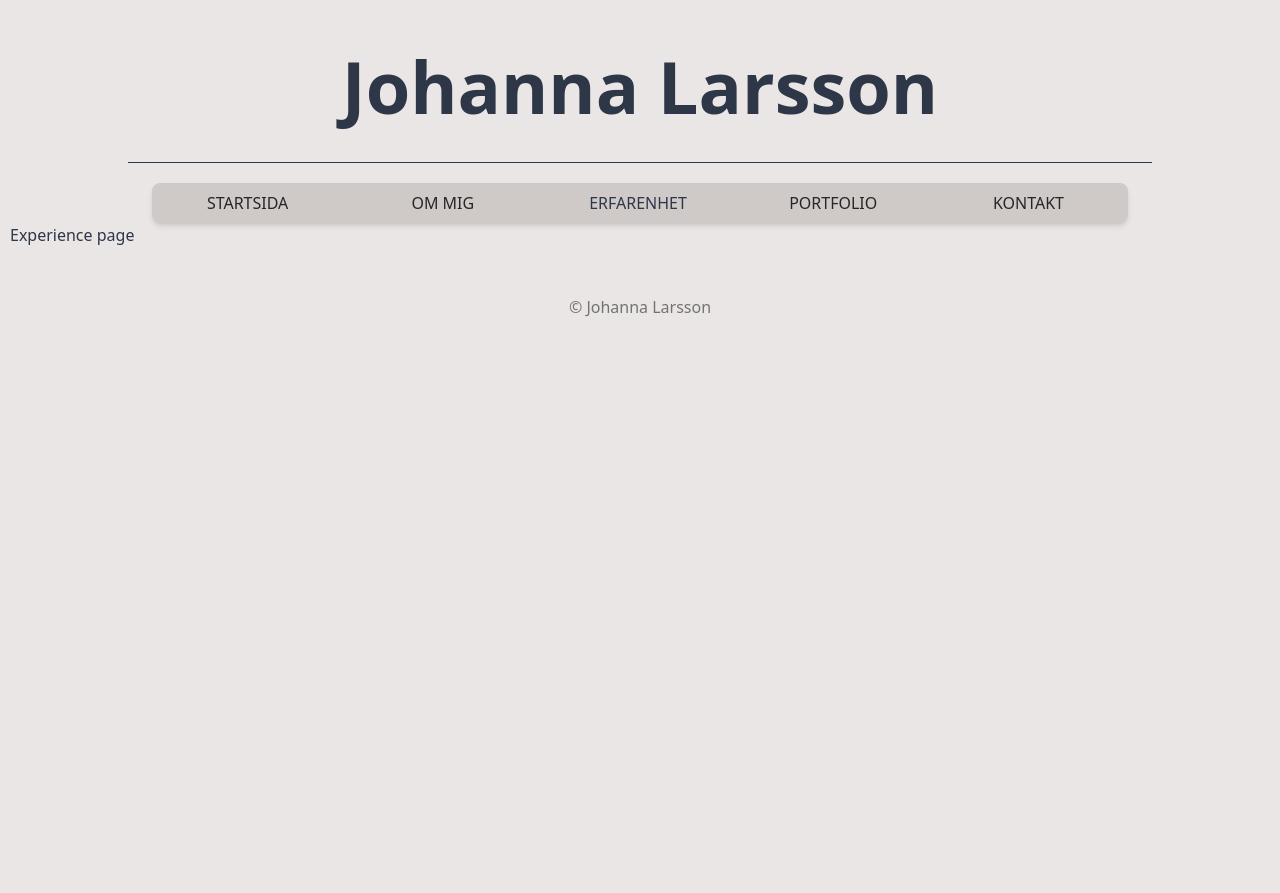
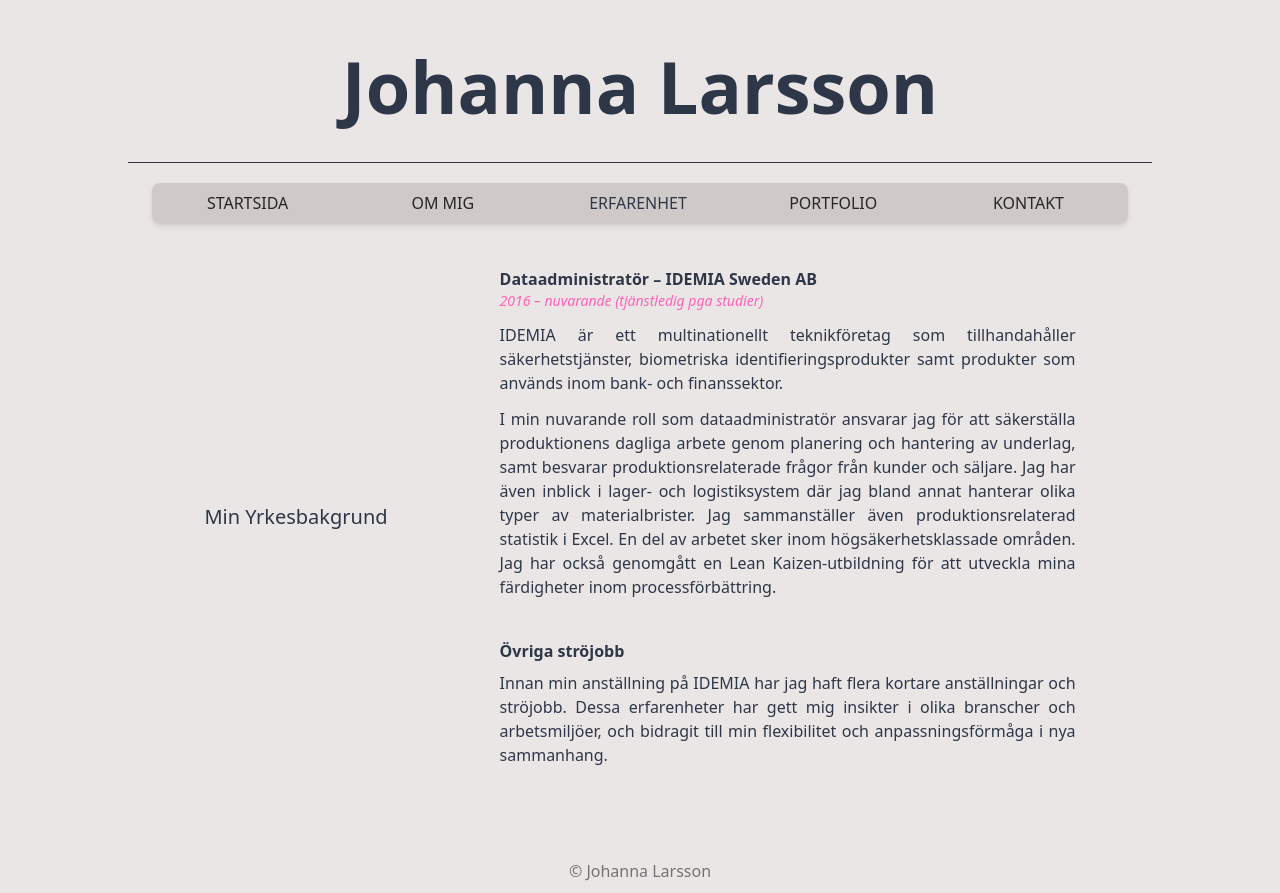
Before and after one commit to johannaskl/MyJourney, a React (Vite) app: page /MyJourney/experience in a window 1280 px wide. Before the commit the page ends 800 px from the top, so only its background shows below. Built offline with nearby package versions, Linux system fonts and the light colour scheme.

Commit message:
Add Experience section, change text size header

```diff
--- a/src/components/Layout/Layout.jsx
+++ b/src/components/Layout/Layout.jsx
@@ -9,7 +9,7 @@ const Layout = () => {
     <>
       <header className="text-center mt-10">
         <Link to="/">
-          <h1 className="text-5xl sm:text-6xl md:text-7xl font-semibold mb-10">Johanna Larsson</h1>
+          <h1 className="text-5xl sm:text-6xl md:text-7xl font-semibold mb-10 text-nowrap">Johanna Larsson</h1>
           <hr className="md:max-w-5xl mx-auto my-5" />
         </Link>
 
--- a/src/pages/Experience/Experience.jsx
+++ b/src/pages/Experience/Experience.jsx
@@ -6,9 +6,34 @@ function Experience() {
   }, []);
 
   return (
-    <>
-      <h1>Experience page</h1>
-    </>
+    <div className="flex flex-col items-center justify-center text-center px-4">
+      <div className="my-11 flex flex-col md:flex-row items-center justify-center md:space-x-10 lg:space-x-28">
+        <h2 className="text-xl font-medium mb-6 md:mb-0 text-nowrap">Min Yrkesbakgrund</h2>
+
+        <section className="text-base max-w-xl mx-auto text-left sm:text-justify space-y-3">
+          <div>
+            <h3 className="font-semibold">Dataadministratör – IDEMIA Sweden AB</h3>
+            <p className="italic text-sm text-pink-400">2016 – nuvarande (tjänstledig pga studier)</p>
+          </div>
+
+          <p className="text-base mx-auto">IDEMIA är ett multinationellt teknikföretag som tillhandahåller säkerhetstjänster, biometriska identifieringsprodukter samt produkter som används inom bank- och finanssektor.</p>
+
+          <p className="text-base mx-auto mb-10">
+            I min nuvarande roll som dataadministratör ansvarar jag för att säkerställa produktionens dagliga arbete genom planering och hantering av underlag, samt besvarar produktionsrelaterade frågor från kunder och säljare. Jag har även inblick i
+            lager- och logistiksystem där jag bland annat hanterar olika typer av materialbrister. Jag sammanställer även produktionsrelaterad statistik i Excel. En del av arbetet sker inom högsäkerhetsklassade områden. Jag har också genomgått en Lean
+            Kaizen-utbildning för att utveckla mina färdigheter inom processförbättring.
+          </p>
+
+          <section className="mt-8 space-y-2">
+            <h4 className="font-semibold">Övriga ströjobb</h4>
+            <p className="text-base mx-auto">
+              Innan min anställning på IDEMIA har jag haft flera kortare anställningar och ströjobb. Dessa erfarenheter har gett mig insikter i olika branscher och arbetsmiljöer, och bidragit till min flexibilitet och anpassningsförmåga i nya sammanhang.
+            </p>
+          </section>
+        </section>
+
+      </div>
+    </div>
   );
 }
 
```
